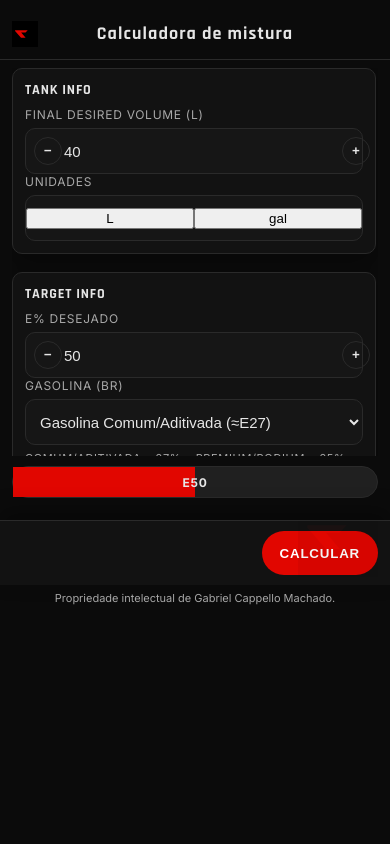
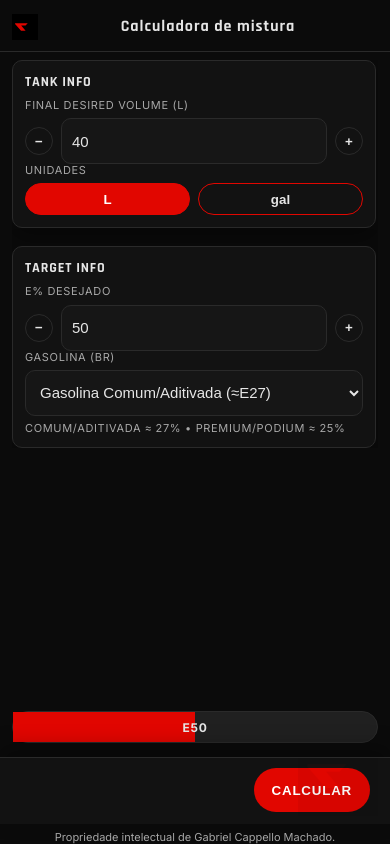
Before and after one commit to Gligoco/Calc_mix_fuel, a React (Vite) app in the folder fuel-mix-calculator/: page / in a window 390 px wide. Built offline with nearby package versions, Linux system fonts and the light colour scheme.

Commit message:
Refactor UI layout, styling, and responsiveness for fuel mix calculator
Co-authored-by: vwb5n4ffm8 <vwb5n4ffm8@privaterelay.appleid.com>

```diff
--- a/fuel-mix-calculator/src/App.jsx
+++ b/fuel-mix-calculator/src/App.jsx
@@ -101,15 +101,15 @@ export default function App() {
               <div className="rp-group-title">Tank Info</div>
               <div className="rp-row">
                 <div className="rp-label">Final desired volume ({unitLabel})</div>
-                <div className="rp-field" style={{ gridTemplateColumns: '28px 1fr 28px' }}>
+                <div className="input-wrap">
                   <button className="rp-step" onClick={()=> setTotalVolumeInput(v => String(Math.max(0, (Number(v)||0) - (unit==='gal'?0.5:1))))}>−</button>
-                  <input type="number" min="0" step="0.1" value={totalVolumeInput} onChange={(e)=> setTotalVolumeInput(e.target.value)} />
+                  <input className="rp-input" type="number" min="0" step="0.1" value={totalVolumeInput} onChange={(e)=> setTotalVolumeInput(e.target.value)} />
                   <button className="rp-step" onClick={()=> setTotalVolumeInput(v => String((Number(v)||0) + (unit==='gal'?0.5:1)))}>+</button>
                 </div>
               </div>
               <div className="rp-row">
                 <div className="rp-label">Unidades</div>
-                <div className="rp-field" style={{ gridTemplateColumns: '1fr 1fr' }}>
+                <div className="input-wrap" style={{ gridTemplateColumns: '1fr 1fr', gap: 8 }}>
                   <button className="rp-chip" aria-pressed={unit==='L'} onClick={()=> setUnit('L')}>L</button>
                   <button className="rp-chip" aria-pressed={unit==='gal'} onClick={()=> setUnit('gal')}>gal</button>
                 </div>
@@ -120,19 +120,17 @@ export default function App() {
               <div className="rp-group-title">Target Info</div>
               <div className="rp-row">
                 <div className="rp-label">E% desejado</div>
-                <div className="rp-field" style={{ gridTemplateColumns: '28px 1fr 28px' }}>
+                <div className="input-wrap">
                   <button className="rp-step" onClick={()=> setTargetE(v => String(Math.max(0, (Number(v)||0) - 1)))}>−</button>
-                  <input type="number" min="0" max="100" step="1" value={targetE} onChange={(e)=> setTargetE(e.target.value)} />
+                  <input className="rp-input" type="number" min="0" max="100" step="1" value={targetE} onChange={(e)=> setTargetE(e.target.value)} />
                   <button className="rp-step" onClick={()=> setTargetE(v => String(Math.min(100, (Number(v)||0) + 1)))}>+</button>
                 </div>
               </div>
               <div className="rp-row">
                 <div className="rp-label">Gasolina (BR)</div>
-                <div className="rp-field" style={{ gridTemplateColumns: '1fr' }}>
-                  <select value={brGasTypeId} onChange={(e)=> setBrGasTypeId(e.target.value)}>
-                    {BR_GAS_TYPES.map(g => (<option key={g.id} value={g.id}>{g.name}</option>))}
-                  </select>
-                </div>
+                <select className="rp-select" value={brGasTypeId} onChange={(e)=> setBrGasTypeId(e.target.value)}>
+                  {BR_GAS_TYPES.map(g => (<option key={g.id} value={g.id}>{g.name}</option>))}
+                </select>
                 <div className="rp-label" style={{ fontSize: 11 }}>Comum/Aditivada ≈ 27% • Premium/Podium ≈ 25%</div>
               </div>
             </div>
@@ -143,34 +141,34 @@ export default function App() {
           <div className="eth" style={{ width: ethanolWidth }} />
           <div className="label">E{round(Number(targetE)||0,0)}</div>
         </div>
-
-        <div style={{ height: 4 }} />
       </div>
 
       <div className="rp-results">
-        <div className="rp-kpis">
+        <div className="rp-results-left">
           {hasCalculated && (
             <>
               <div className="rp-kpi">
                 <div className="k-label">Etanol (E100)</div>
-                <div className="k-value">{pretty(ethanolInUnit)} {unitLabel}</div>
+                <div className="k-value results-value">{pretty(ethanolInUnit)} {unitLabel}</div>
               </div>
               <div className="rp-kpi">
                 <div className="k-label">Gasolina</div>
-                <div className="k-value">{pretty(gasolineInUnit)} {unitLabel}</div>
+                <div className="k-value results-value">{pretty(gasolineInUnit)} {unitLabel}</div>
               </div>
               <div className="rp-kpi">
                 <div className="k-label">E% final</div>
-                <div className="k-value">{round(result.finalEPercent, 1)}%</div>
+                <div className="k-value results-value">{round(result.finalEPercent, 1)}%</div>
               </div>
-              <a className="rp-instagram" href="[INSTAGRAM_URL]" target="_blank" rel="noopener noreferrer" aria-label="Instagram">
-                <svg width="16" height="16" viewBox="0 0 24 24" fill="none" xmlns="http://www.w3.org/2000/svg">
-                  <path d="M7 2h10a5 5 0 0 1 5 5v10a5 5 0 0 1-5 5H7a5 5 0 0 1-5-5V7a5 5 0 0 1 5-5zm5 5a5 5 0 1 0 0 10 5 5 0 0 0 0-10zm6-1a1 1 0 1 0 0 2 1 1 0 0 0 0-2z" stroke="currentColor" strokeWidth="1" fill="none"/>
-                </svg>
-              </a>
             </>
           )}
         </div>
+        {hasCalculated && (
+          <a className="rp-instagram" href="https://www.instagram.com/raceperformance_?igsh=MWY1N25vZ3hmMTdsZA==" target="_blank" rel="noopener noreferrer" aria-label="Instagram">
+            <svg width="16" height="16" viewBox="0 0 24 24" fill="none" xmlns="http://www.w3.org/2000/svg">
+              <path d="M7 2h10a5 5 0 0 1 5 5v10a5 5 0 0 1-5 5H7a5 5 0 0 1-5-5V7a5 5 0 0 1 5-5zm5 5a5 5 0 1 0 0 10 5 5 0 0 0 0-10zm6-1a1 1 0 1 0 0 2 1 1 0 0 0 0-2z" stroke="currentColor" strokeWidth="1" fill="none"/>
+            </svg>
+          </a>
+        )}
         <button className="rp-cta" onClick={()=> setHasCalculated(true)}>CALCULAR</button>
       </div>
 
--- a/fuel-mix-calculator/src/styles/brand.css
+++ b/fuel-mix-calculator/src/styles/brand.css
@@ -24,31 +24,26 @@ body {
 
 /* App shell */
 .rp-app {
-  height: 100dvh;
-  padding-top: max(env(safe-area-inset-top), 8px);
-  padding-bottom: max(env(safe-area-inset-bottom), 8px);
-  display: flex;
-  flex-direction: column;
+  min-height: 100dvh;
+  display: grid;
+  grid-template-rows: auto 1fr auto;
   overflow: hidden;
 }
 
 /* Top Bar */
 .rp-topbar {
-  height: 52px;
-  min-height: 48px;
-  display: grid;
-  grid-template-columns: 32px 1fr 32px;
-  align-items: center;
-  gap: 10px;
-  padding: 0 var(--rp-gap);
+  position: sticky; top: 0; z-index: 20;
+  height: 52px; min-height: 48px;
+  display: grid; grid-template-columns: auto 1fr auto; align-items: center;
+  gap: 8px; padding: max(10px, env(safe-area-inset-top)) 12px 8px 12px;
   border-bottom: 1px solid var(--rp-border);
   background: var(--rp-bg);
 }
 .rp-logo-img { height: 26px; width: auto; display: block; }
-.rp-title { text-align: center; font-family: 'Rajdhani', Bebas Neue, Inter, sans-serif; font-size: 18px; letter-spacing: .06em; font-weight: 700; }
+.rp-title { text-align: center; font-family: 'Rajdhani', Bebas Neue, Inter, sans-serif; font-size: clamp(16px, 2.8vw, 20px); letter-spacing: .06em; font-weight: 700; white-space: nowrap; overflow: hidden; text-overflow: ellipsis; }
 
 /* Content shell */
-.rp-shell { display: grid; grid-template-rows: 1fr auto auto; gap: 10px; padding: 8px var(--rp-gap); overflow: hidden; }
+.rp-shell { position: relative; z-index: 0; display: grid; grid-template-rows: 1fr auto; gap: 10px; padding: 8px var(--rp-gap); overflow: hidden; }
 
 /* Group sections */
 .rp-group { background: var(--rp-surface); border: 1px solid var(--rp-border); border-radius: var(--rp-radius); padding: 12px; box-shadow: var(--rp-shadow); }
@@ -57,31 +52,33 @@ body {
 
 /* Inputs */
 .rp-inputs-wrapper { min-height: 0; overflow: hidden; }
-.rp-inputs { display: grid; gap: 10px; overflow: auto; max-height: 46vh; padding-right: 2px; }
+.rp-inputs { display: grid; gap: 10px; overflow: auto; max-height: 52vh; padding-right: 2px; }
 .rp-row { display: grid; gap: 6px; }
-.rp-label { font-size: 12px; color: var(--rp-muted); text-transform: uppercase; letter-spacing: .06em; }
-.rp-field { display: grid; grid-template-columns: 28px 1fr 28px; align-items: center; height: 46px; background: var(--rp-surface-2); border: 1px solid var(--rp-border); border-radius: var(--rp-radius); }
-.rp-field input, .rp-field select { height: 100%; background: transparent; border: 0; color: var(--rp-text); padding: 0 10px; font-size: 15px; outline: none; }
-.rp-step { width: 28px; height: 28px; margin: 0 8px; border-radius: 50%; border: 1px solid var(--rp-border); background: transparent; color: var(--rp-text); display: grid; place-items: center; font-weight: 800; line-height: 1; }
+.rp-label { font-size: clamp(11px, 2.6vw, 13px); color: var(--rp-muted); text-transform: uppercase; letter-spacing: .06em; line-height: 1.2; }
+.input-wrap { display: grid; grid-template-columns: auto 1fr auto; align-items: center; gap: 8px; }
+.rp-field { display: contents; }
+.rp-input { height: 46px; background: var(--rp-surface-2); border: 1px solid var(--rp-border); border-radius: var(--rp-radius); color: var(--rp-text); padding: 0 10px; font-size: 15px; outline: none; min-width: 0; }
+.rp-select { height: 46px; background: var(--rp-surface-2); border: 1px solid var(--rp-border); border-radius: var(--rp-radius); color: var(--rp-text); padding: 0 10px; font-size: 15px; outline: none; }
+.rp-step { width: 28px; height: 28px; border-radius: 50%; border: 1px solid var(--rp-border); background: transparent; color: var(--rp-text); display: grid; place-items: center; font-weight: 800; line-height: 1; }
 .rp-step:active { transform: scale(0.98); background: #1a1a1a; }
 
 /* Focus ring */
-.rp-step:focus-visible, .rp-cta:focus-visible, .rp-instagram:focus-visible, .rp-field input:focus-visible, .rp-field select:focus-visible {
-  outline: 2px solid var(--rp-red);
-  outline-offset: 3px;
+.rp-step:focus-visible, .rp-cta:focus-visible, .rp-instagram:focus-visible, .rp-input:focus-visible, .rp-select:focus-visible {
+  outline: 2px solid var(--rp-red); outline-offset: 3px;
 }
 
 /* Tank bar */
-.rp-tank { height: 32px; border-radius: 999px; background: #202020; border: 1px solid var(--rp-border); position: relative; display: flex; align-items: center; justify-content: center; }
+.rp-tank { height: 32px; border-radius: 999px; background: #202020; border: 1px solid var(--rp-border); position: relative; display: flex; align-items: center; justify-content: center; margin-bottom: 6px; }
 .rp-tank .eth { position: absolute; left: 0; top: 0; bottom: 0; width: var(--e-width, 50%); background: var(--rp-red); transition: width 180ms ease; }
 .rp-tank .label { position: relative; z-index: 1; font-weight: 700; letter-spacing: .06em; font-size: 12px; }
 
 /* Sticky results bar */
-.rp-results { position: sticky; bottom: 0; z-index: 5; background: var(--rp-surface); border-top: 1px solid var(--rp-border); display: grid; grid-template-columns: 1fr auto; align-items: center; padding: 10px var(--rp-gap); box-shadow: 0 -8px 22px rgba(0,0,0,0.35); }
-.rp-kpis { display: flex; gap: 14px; align-items: center; }
-.rp-kpi .k-label { font-size: 11px; color: var(--rp-muted); text-transform: uppercase; letter-spacing: .08em; }
-.rp-kpi .k-value { font-size: 24px; font-weight: 800; white-space: nowrap; }
-.rp-cta { min-width: 44px; height: 44px; padding: 0 18px; border-radius: 999px; background: var(--rp-red); border: 0; color: #fff; font-weight: 800; letter-spacing: .06em; }
+.rp-results { position: sticky; bottom: 0; z-index: 10; background: var(--rp-surface); border-top: 1px solid var(--rp-border); display: grid; grid-template-columns: 1fr auto auto; gap: 8px; align-items: center; padding: 10px 12px; padding-bottom: max(12px, env(safe-area-inset-bottom)); box-shadow: 0 -8px 22px rgba(0,0,0,0.35); }
+.rp-results-left { display: flex; gap: 12px; align-items: center; min-width: 0; }
+.rp-kpi .k-label { font-size: clamp(11px, 2.6vw, 13px); color: var(--rp-muted); text-transform: uppercase; letter-spacing: .08em; }
+.rp-kpi .k-value { font-size: clamp(18px, 4.8vw, 26px); font-weight: 800; white-space: nowrap; }
+.results-value { white-space: nowrap; overflow: hidden; text-overflow: ellipsis; }
+.rp-cta { min-width: 112px; height: 44px; padding: 0 18px; border-radius: 999px; background: var(--rp-red); border: 0; color: #fff; font-weight: 800; letter-spacing: .06em; }
 .rp-cta:active { transform: scale(0.98); }
 .rp-instagram { width: 44px; height: 44px; border-radius: 50%; background: var(--rp-surface-2); border: 1px solid var(--rp-border); display: grid; place-items: center; color: var(--rp-text); }
 .rp-instagram:active { transform: scale(0.98); }
@@ -92,8 +89,10 @@ body {
 /* Footer small note */
 .rp-footer-note { font-size: 11px; color: var(--rp-muted); text-align: center; margin-top: 6px; }
 
-/* Utilities */
-button { cursor: pointer; transition: background var(--rp-transition), color var(--rp-transition), transform var(--rp-transition), box-shadow var(--rp-transition); }
+/* Utility for wrapping chips (if present) */
+.rp-chips { display: flex; flex-wrap: wrap; gap: 8px; }
+.rp-chip { height: 32px; padding: 0 12px; border-radius: 999px; background: transparent; border: 1px solid var(--rp-red); color: var(--rp-text); font-weight: 600; }
+.rp-chip[aria-pressed="true"] { background: var(--rp-red); border-color: var(--rp-red); color: #fff; }
 
 /* Desktop */
 @media (min-width: 768px) { .rp-app { max-width: 480px; margin: 0 auto; border-left: 1px solid var(--rp-border); border-right: 1px solid var(--rp-border); } }
```
